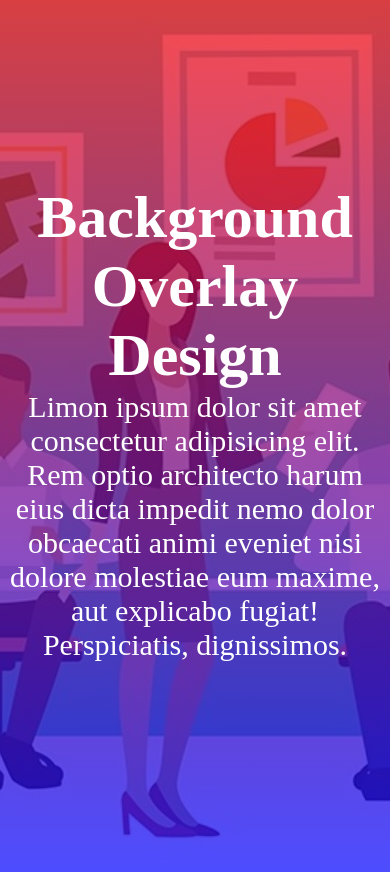
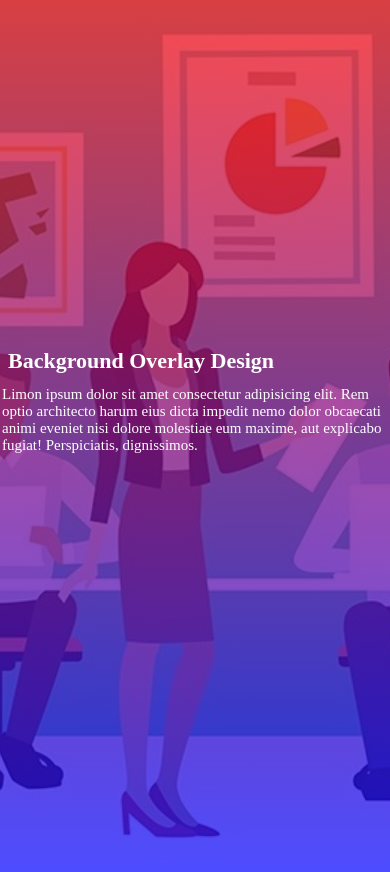
Before and after one commit to Limon714/gitfirst, a plain HTML site: page index.html in a window 390 px wide. Shown: the top 872 px of the page. Drawn offline with Linux system fonts and the light colour scheme.

Commit message:
Update style.css

```diff
--- a/style.css
+++ b/style.css
@@ -32,8 +32,23 @@
     font-size: 30px;
     text-align: center;
 }
-@media only screen (max-width:480px) {
+@media  (max-width:480px) {
     .text{
-        font-size:20px;
+        z-index: 2;
+        color:rgb(255, 255, 255);
+        font-size: 15px;
+        text-align: center;
+    }
+    h1{
+        font-size: 22px;
+        text-align: left;
+        margin-top: -40px;
+        margin-left: 8px;
+    }
+    p{
+        text-align: left;
+        margin-top: 10px;
+        padding: 2px;
+        overflow: hidden;
     }
 }
```
